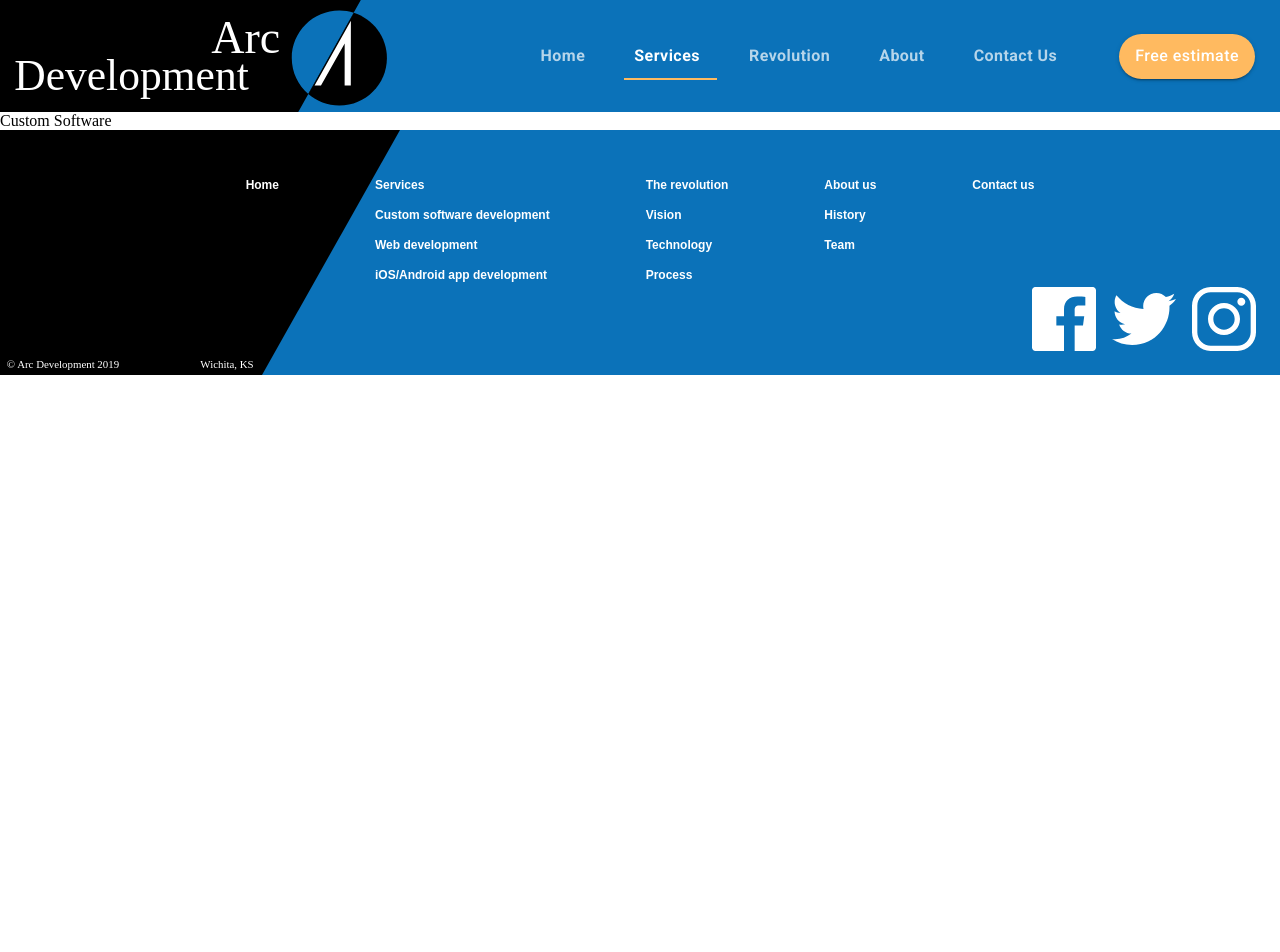
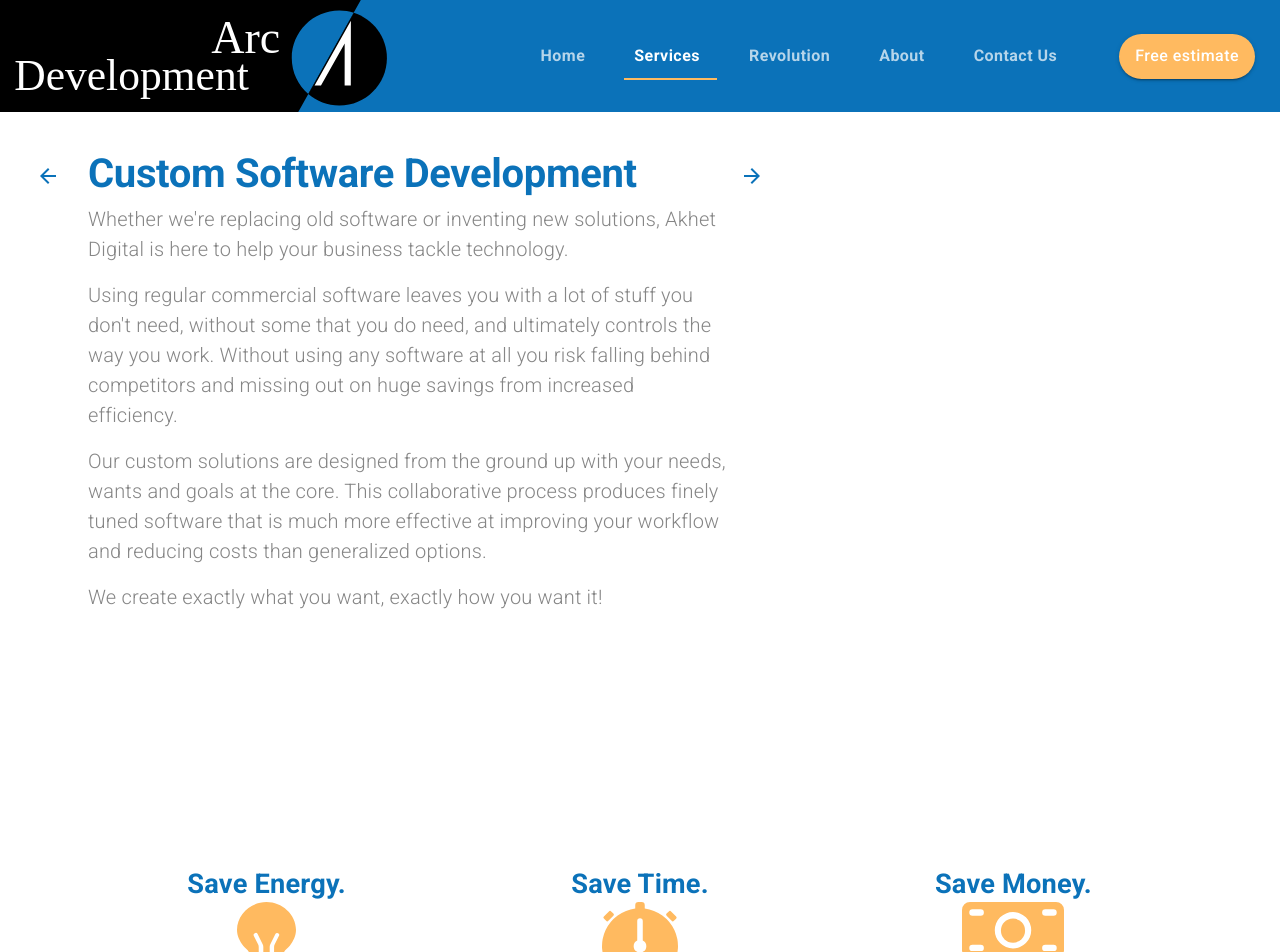
Before and after one commit to AlexSerbanG/Akhet, a React (Create React App) app: page /custom-software in a window 1280 px wide. Shown: the top 952 px of the page. Before the commit the page ends 800 px from the top, so only its background shows below. Built offline with nearby package versions, Linux system fonts and the light colour scheme.

Commit message:
chapter 6: Custom software page

```diff
--- /dev/null
+++ b/src/components/ui/CustomSoftware.jsx
@@ -0,0 +1,127 @@
+import * as React from 'react';
+import { Link } from 'react-router-dom';
+import { makeStyles, useTheme } from '@material-ui/styles';
+import Grid from '@material-ui/core/Grid';
+import Hidden from '@material-ui/core/Hidden';
+import Typography from '@material-ui/core/Typography';
+import IconButton from '@material-ui/core/IconButton';
+import useMediaQuery from '@material-ui/core/useMediaQuery';
+import ArrowBackIcon from '@material-ui/icons/ArrowBack';
+import ArrowForwardIcon from '@material-ui/icons/ArrowForward';
+import { useActiveTab } from '../../hooks/useActiveTab';
+import lightbulb from '../../assets/bulb.svg';
+import cash from '../../assets/cash.svg';
+import stopwatch from '../../assets/stopwatch.svg';
+
+const useStyles = makeStyles((theme) => ({
+  heading: {
+    maxWidth: '40em',
+  },
+  arrowContainer: {
+    marginTop: '0.5em',
+  },
+  mainContainer: {
+    padding: '2em 5em 10em',
+  }
+}));
+
+export const CustomSoftware = () => {
+  const classes = useStyles();
+  const theme = useTheme();
+  const matchesMd = useMediaQuery(theme.breakpoints.down('md'));
+  const matchesSm = useMediaQuery(theme.breakpoints.down('sm'));
+  const { setActiveTabByRoute } = useActiveTab();
+
+  return (
+    <Grid container direction="column" className={classes.mainContainer}>
+      <Grid item container justify={matchesMd ? 'center' : undefined}>
+        <Hidden mdDown>
+          <Grid
+            item
+            className={classes.arrowContainer}
+            style={{
+              marginLeft: '-3.5em',
+              marginRight: '1em',
+            }}
+          >
+            <IconButton
+              color="primary"
+              component={Link}
+              to="/services"
+              onClick={() => setActiveTabByRoute('/services')}
+            >
+              <ArrowBackIcon />
+            </IconButton>
+          </Grid>
+        </Hidden>
+        <Grid item container direction="column" className={classes.heading}>
+          <Grid item>
+            <Typography variant="h2" align={matchesMd ? 'center' : undefined}>Custom Software Development</Typography>
+          </Grid>
+          <Grid item>
+            <Typography variant="body1" align={matchesMd ? 'center' : undefined} paragraph>
+              Whether we're replacing old software or inventing new solutions, Akhet Digital is here to help your business tackle technology.
+            </Typography>
+          </Grid>
+          <Grid item>
+            <Typography variant="body1" align={matchesMd ? 'center' : undefined} paragraph>
+              Using regular commercial software leaves you with a lot of stuff you don't need, without some that you do need, and ultimately
+              controls the way you work. Without using any software at all you risk falling behind competitors and missing out on huge savings from
+              increased efficiency.
+            </Typography>
+          </Grid>
+          <Grid item>
+            <Typography variant="body1" align={matchesMd ? 'center' : undefined} paragraph>
+              Our custom solutions are designed from the ground up with your needs, wants and goals at the core.
+              This collaborative process produces finely tuned software that is much more effective at improving your workflow
+              and reducing costs than generalized options.
+            </Typography>
+          </Grid>
+          <Grid item>
+            <Typography variant="body1" align={matchesMd ? 'center' : undefined} paragraph>
+              We create exactly what you want, exactly how you want it!
+            </Typography>
+          </Grid>
+        </Grid>
+        <Hidden mdDown>
+          <Grid item className={classes.arrowContainer}>
+            <IconButton
+              color="primary"
+              component={Link}
+              to="/mobile-apps"
+              onClick={() => setActiveTabByRoute('/mobile-apps')}
+            >
+              <ArrowForwardIcon />
+            </IconButton>
+          </Grid>
+        </Hidden>
+      </Grid>
+      <Grid item container justify="center" style={{ margin: '15em 0 10em' }}>
+        <Grid item container direction="column" md alignItems="center" style={{ maxWidth: '40em' }} >
+          <Grid item>
+            <Typography variant="h4">Save Energy.</Typography>
+          </Grid>
+          <Grid item>
+            <img src={lightbulb} alt="ligthbulb" />
+          </Grid>
+        </Grid>
+        <Grid item container direction="column" md alignItems="center" style={{ maxWidth: '40em', margin: matchesSm ? '10em 0' : 0 }}>
+          <Grid item>
+            <Typography variant="h4">Save Time.</Typography>
+          </Grid>
+          <Grid item>
+            <img src={stopwatch} alt="stopwatch" />
+          </Grid>
+        </Grid>
+        <Grid item container direction="column" md alignItems="center" style={{ maxWidth: '40em' }}>
+          <Grid item>
+            <Typography variant="h4">Save Money.</Typography>
+          </Grid>
+          <Grid item>
+            <img src={cash} alt="money" />
+          </Grid>
+        </Grid>
+      </Grid>
+    </Grid>
+  )
+}
--- a/src/routes.js
+++ b/src/routes.js
@@ -1,4 +1,5 @@
 import { flatMap } from "lodash";
+import { CustomSoftware } from "./components/ui/CustomSoftware";
 import { LandingPage } from "./components/ui/LandingPage";
 import { Services } from "./components/ui/Services";
 
@@ -24,7 +25,7 @@ const routes = [{
     label: 'Custom Software',
     path: "/custom-software",
     exact: true,
-    component: () => <div>Custom Software</div>,
+    component: CustomSoftware,
   }, {
     order: 6,
     tabId: 1,
--- a/src/theme.js
+++ b/src/theme.js
@@ -52,6 +52,11 @@ export const theme = createMuiTheme({
       color: 'white',
       fontSize: '1.25rem',
       fontWeight: 300,
-    }
+    },
+    body1: {
+      fontSize: '1.25rem',
+      color: arcGrey,
+      fontWeight: 300,
+    },
   },
 });
```
